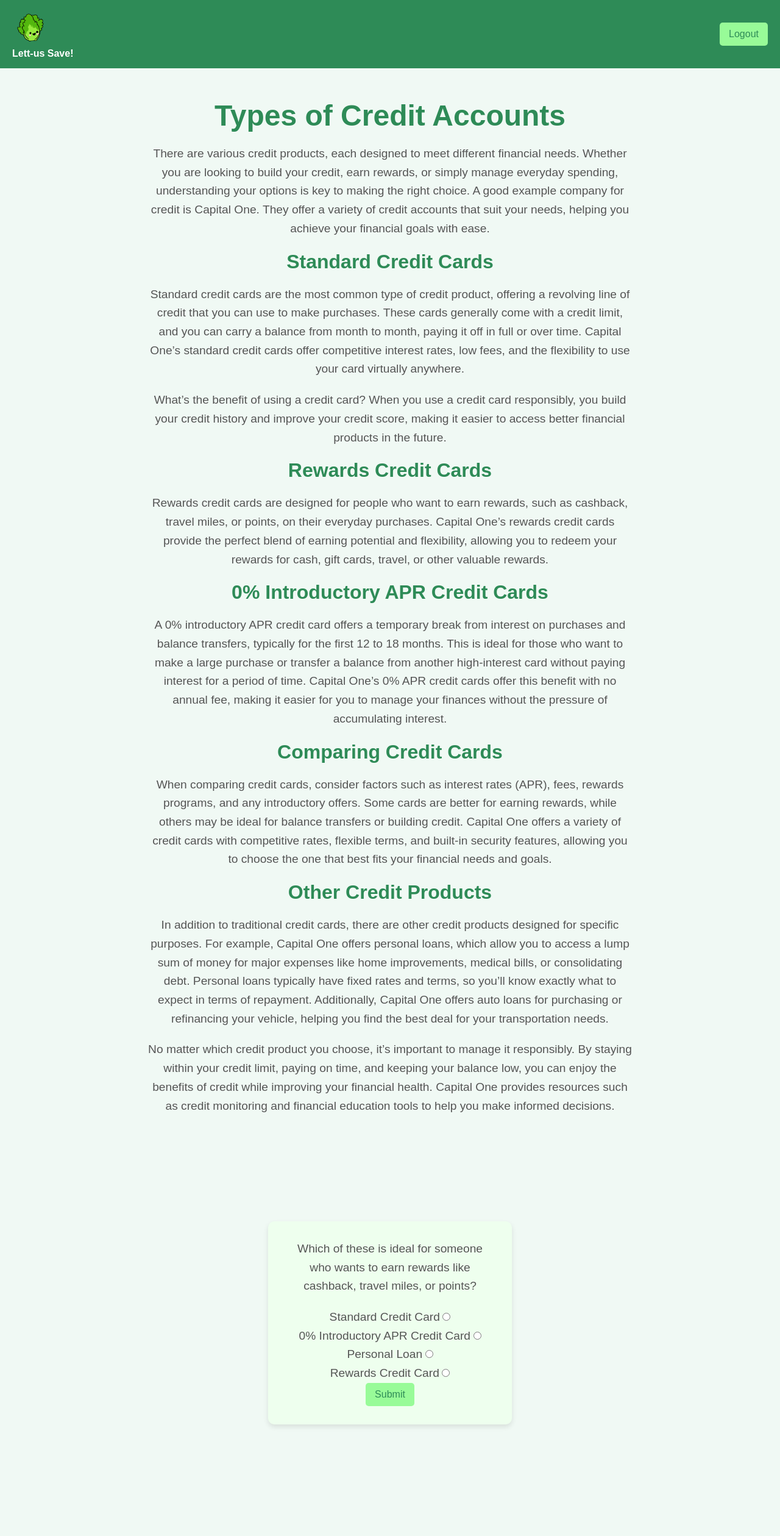
After one commit to OdeonHill/whack_project, a Flask app: page /credit_lesson in a window 1280 px wide. The commit adds this page. Shown: the whole page at 61% size. Run offline with Flask 3, Linux system fonts and the light colour scheme; a user stored in the database is signed in.

Commit message:
made lessons nicer

```diff
--- a/website_code/static/style.css
+++ b/website_code/static/style.css
@@ -75,6 +75,16 @@
     margin-bottom: 20px;
 }
 
+.answer {
+    font-size: 1.5em;
+    color: #1f5f02;
+    font-weight: bold;
+    max-width: 800px;
+    margin: 0 auto;
+    line-height: 1.6;
+    margin-bottom: 20px;
+}
+
 .login-container {
 
             display: flex;
@@ -84,6 +94,8 @@
             align-items: center;
 
             height: 80vh;
+
+            margin-bottom:30px;
 
         }
 
--- /dev/null
+++ b/website_code/templates/credit_lesson.html
@@ -0,0 +1,109 @@
+<!DOCTYPE html><!--define as HTML 5-->
+<html>
+	<head><!--don't need to indent or space - could be all one line - nicer to read like this tho-->
+		<title>What is Credit?</title><!--Tab name in browser-->
+        <link rel="stylesheet" href="{{ url_for('static', filename='style.css') }}">
+	</head><!--within head is links to other files and info about the page-->
+
+	<body><!--anything within body appears on the page-->
+
+	  <!-- Top Bar -->
+    <header class="top-bar">
+        <div class="logo"><img src="{{ url_for('static', filename='images/happy.gif') }}" onclick="window.location.href='{{ url_for('views.dashboard') }}'" alt="Lett-us Logo"><p class="logo-txt">Lett-us Save!</p></div>
+        <button class="logout-btn" onclick="window.location.href='{{ url_for('auth.logout') }}'">Logout</button>
+    </header>
+
+    <main>
+    <h1 class="main-header">
+        Types of Credit Accounts
+    </h1>
+    <p class="main-paragraph">
+        There are various credit products, each designed to meet different financial needs. Whether you are looking to build your credit, earn rewards, or simply manage everyday spending, understanding your options is key to making the right choice. A good example company for credit is Capital One. They offer a variety of credit accounts that suit your needs, helping you achieve your financial goals with ease.
+    </p>
+
+    <h3 class="sub-header">
+        Standard Credit Cards
+    </h3>
+    <p class="main-paragraph">
+        Standard credit cards are the most common type of credit product, offering a revolving line of credit that you can use to make purchases. These cards generally come with a credit limit, and you can carry a balance from month to month, paying it off in full or over time. Capital One’s standard credit cards offer competitive interest rates, low fees, and the flexibility to use your card virtually anywhere.
+    </p>
+
+    <p class="main-paragraph">
+        What’s the benefit of using a credit card? When you use a credit card responsibly, you build your credit history and improve your credit score, making it easier to access better financial products in the future.
+    </p>
+
+    <h3 class="sub-header">
+        Rewards Credit Cards
+    </h3>
+    <p class="main-paragraph">
+        Rewards credit cards are designed for people who want to earn rewards, such as cashback, travel miles, or points, on their everyday purchases. Capital One’s rewards credit cards provide the perfect blend of earning potential and flexibility, allowing you to redeem your rewards for cash, gift cards, travel, or other valuable rewards.
+    </p>
+
+    <h3 class="sub-header">
+        0% Introductory APR Credit Cards
+    </h3>
+    <p class="main-paragraph">
+        A 0% introductory APR credit card offers a temporary break from interest on purchases and balance transfers, typically for the first 12 to 18 months. This is ideal for those who want to make a large purchase or transfer a balance from another high-interest card without paying interest for a period of time. Capital One’s 0% APR credit cards offer this benefit with no annual fee, making it easier for you to manage your finances without the pressure of accumulating interest.
+    </p>
+
+    <h2 class="sub-header">
+        Comparing Credit Cards
+    </h2>
+    <p class="main-paragraph">
+        When comparing credit cards, consider factors such as interest rates (APR), fees, rewards programs, and any introductory offers. Some cards are better for earning rewards, while others may be ideal for balance transfers or building credit. Capital One offers a variety of credit cards with competitive rates, flexible terms, and built-in security features, allowing you to choose the one that best fits your financial needs and goals.
+    </p>
+
+    <h2 class="sub-header">
+        Other Credit Products
+    </h2>
+    <p class="main-paragraph">
+        In addition to traditional credit cards, there are other credit products designed for specific purposes. For example, Capital One offers personal loans, which allow you to access a lump sum of money for major expenses like home improvements, medical bills, or consolidating debt. Personal loans typically have fixed rates and terms, so you’ll know exactly what to expect in terms of repayment. Additionally, Capital One offers auto loans for purchasing or refinancing your vehicle, helping you find the best deal for your transportation needs.
+    </p>
+
+    <p class="main-paragraph">
+        No matter which credit product you choose, it’s important to manage it responsibly. By staying within your credit limit, paying on time, and keeping your balance low, you can enjoy the benefits of credit while improving your financial health. Capital One provides resources such as credit monitoring and financial education tools to help you make informed decisions.
+    </p>
+
+    <div class="login-container">
+            <div class="login-form">
+             <p class="main-paragraph">Which of these is ideal for someone who wants to earn rewards like cashback, travel miles, or points?</p>
+             <p id = "output1" class="answer"></p>
+            <form id = "q1" >
+                <label class="main-paragraph" for = "crypto">Standard Credit Card</label>
+                <input type = "radio" id = "standard" name = "q1" value = "b">
+                <br>
+                <label class="main-paragraph" for = "bonds">0% Introductory APR Credit Card</label>
+                <input type = "radio" id = "0" name = "q1" value = "c">
+                <br>
+                 <label class="main-paragraph" for = "saving">Personal Loan</label>
+                <input type = "radio" id = "personal" name = "q1" value = "a">
+                <br>
+                <label class="main-paragraph" for = "stocks">Rewards Credit Card</label>
+                <input type = "radio" id = "rewards" name = "q1" value = "c">
+                <br>
+                <button class="login-btn" type = "button" onClick = "getQ(1, 'rewards', 'output1')">Submit</button>
+		    </form>
+            </div>
+            </div>
+</main>
+
+
+
+
+	<script>
+
+        function getQ(q_num, correct, out){
+            console.log("Enter function");
+            if(document.getElementById(correct).checked == true){
+                console.log("Correct");
+                document.getElementById(out).innerHTML="Correct!";
+                //may need db call to update user progress - using q_num param
+            }else{
+                document.getElementById(out).innerHTML="Incorrect";
+                console.log("Incorrect");
+            }
+        }
+    </script>
+
+	</body>
+</html>
--- a/website_code/views.py
+++ b/website_code/views.py
@@ -59,6 +59,10 @@
 def savings_lesson():
     return render_template("savings_lesson.html")
 
+@views.route('/credit_lesson')
+def credit_lesson():
+    return render_template("credit_lesson.html")
+
 @views.route('/login')
 def login():
     return render_template("login.html")
```
Also changed, not shown: website_code/templates/investing_lesson.html (+11 -9 lines), website_code/templates/lessons.html (+7 -1 lines), website_code/templates/phishing_lesson.html (+22 -18 lines), website_code/templates/savings_lesson.html (+24 -18 lines), instance/site.db (added), website_code/goals.py (deleted), website_code/lessons.py (deleted).
